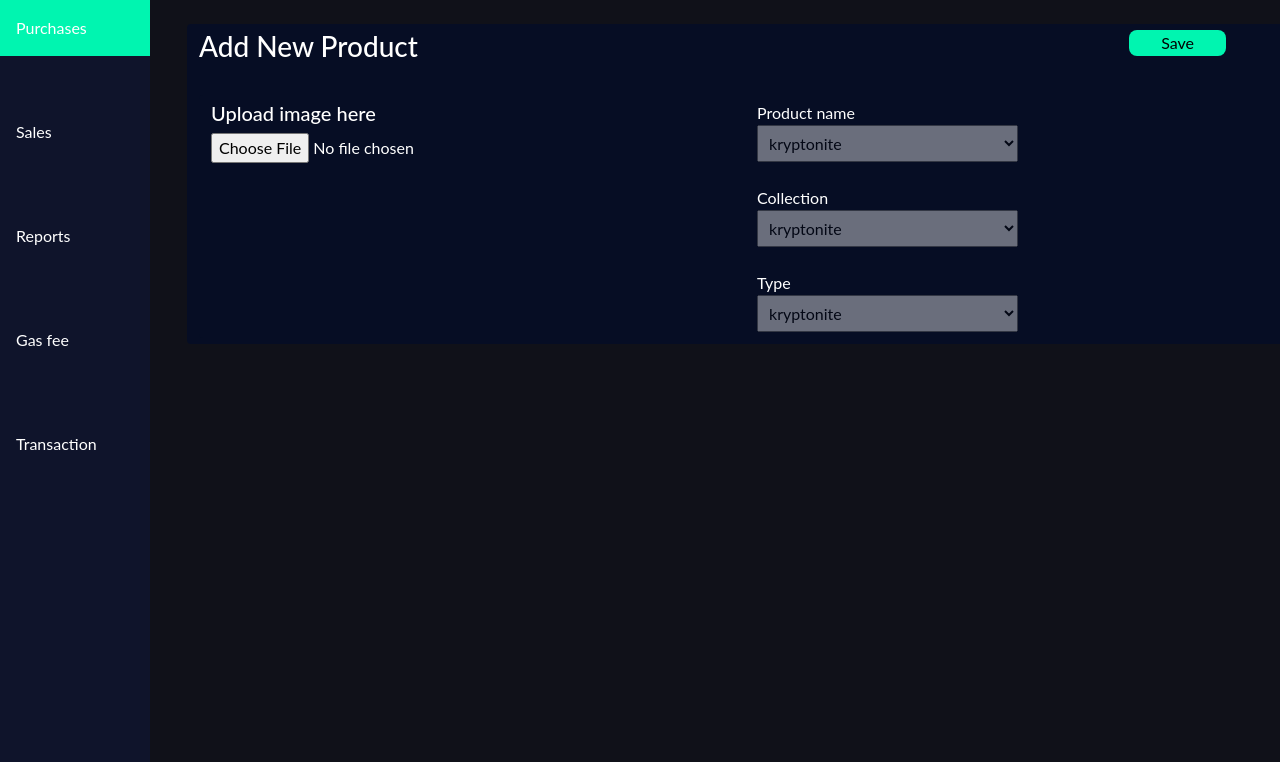
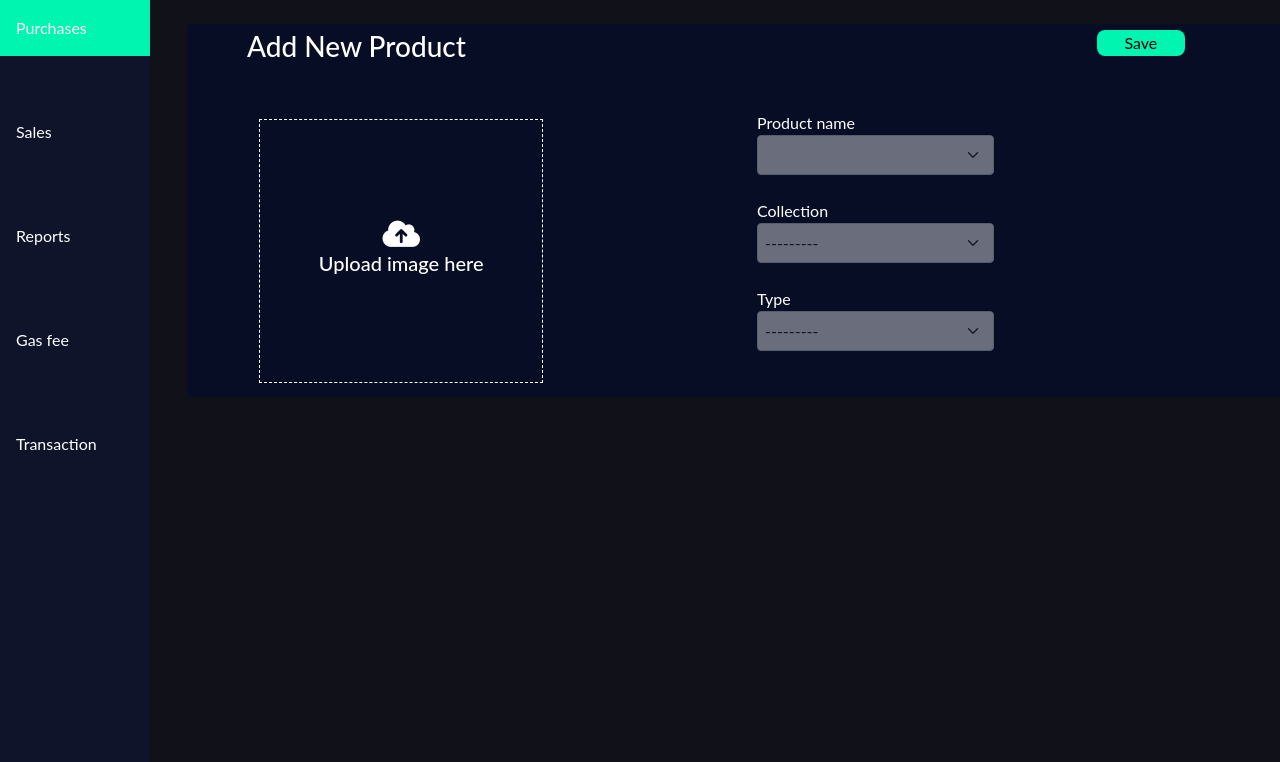
Before and after one commit to syedbilal28/recording-crypto-transactions, a Django app: template crypto/recorder/templates/add-product.html in a window 1280 px wide. Shown: the part 38-800 px from the top of the page. Run offline with Django 3.2, Linux system fonts and the light colour scheme; the template is opened without the code that fills it: values that come from a table or form of the project are taken from there, others are empty; tables that the repository leaves empty hold one stand-in row (values such as "Sample post"); some libraries are stand-ins or nearby versions.

Commit message:
added product creation

```diff
--- a/crypto/recorder/forms.py
+++ b/crypto/recorder/forms.py
@@ -16,7 +16,7 @@
     password=forms.CharField(max_length=100,widget=forms.PasswordInput(attrs={"placeholder":"Password","class":"form-control p-2"}))
 
 class ProductForm(ModelForm):
-    name=forms.CharField(max_length=100,widget=forms.TextInput(attrs={"class":"choice","id":"pname"}))
+    # name=forms.CharField(max_length=100,widget=forms.TextInput(attrs={"class":"choice","id":"pname"}))
     # collection=forms.CharField(max_length=50,widget=Select)
     class Meta:
         model=Product
--- a/crypto/recorder/templates/add-product.html
+++ b/crypto/recorder/templates/add-product.html
@@ -4,8 +4,10 @@
     <meta charset="UTF-8">
     <meta http-equiv="X-UA-Compatible" content="IE=edge">
     <meta name="viewport" content="width=device-width, initial-scale=1.0">
+    <script src="https://kit.fontawesome.com/dd623901d8.js" crossorigin="anonymous"></script>
     <link rel="stylesheet" href="https://cdn.jsdelivr.net/npm/bootstrap@5.0.1/dist/css/bootstrap.min.css" integrity="undefined" crossorigin="anonymous">
     <link rel="stylesheet" href="https://cdnjs.cloudflare.com/ajax/libs/font-awesome/4.7.0/css/font-awesome.min.css">
+    <script src="https://code.jquery.com/jquery-3.6.0.min.js" integrity="sha256-/xUj+3OJU5yExlq6GSYGSHk7tPXikynS7ogEvDej/m4=" crossorigin="anonymous"></script>
     <style>
         body {
           font-family: Arial;
@@ -122,8 +124,37 @@
     padding: 7px;
     opacity: 0.4;
   }
+  .file-upload-input{
+    display: none;
+  }
+  .file-upload-content{
+    border: 1px dashed white;
+    height: 100%;
+    max-width: 60%;
+    text-align: center;
+  }
+  .file-upload-content:hover{
+    cursor: pointer;
+  }
+  .image-upload-wrap{
+    height: 100%;
+    position: relative;
+  }
+/* #upload-text{
+  position: absolute;
+  top: 75%;
+  left: 23%;
 
-
+}*/
+.fas{
+  font-size: 30px;
+  /* position: absolute;
+  top: 65%;
+  left:28%; */
+}
+.file-upload-image{
+  max-width: 135%;
+}
     </style>
     <title>Add New Product</title>
 </head>
@@ -153,7 +184,7 @@
     <br>
     <div class="container">
       <form action="" class="form-control">
-          <div class="form-wrapper">
+          <div class="form-wrapper mx-5">
                 <div class="row">
                     <div class="col">
                         <h3>Add New Product</h3>
@@ -167,42 +198,52 @@
       </form>
       <br>
 
-            <form action="" class="form-control">
+            <form action="{% url 'Addproduct' %}" id="product-form" class="form-control py-3">
                 <div class="form-wrapper">
                     <div class="row">
                         <div class="col">
-                            <h5>Upload image here</h5>
+
                             <div class="image-upload-wrap">
+
                                 <input class="file-upload-input" type="file" onchange="readURL(this);" accept="image/*">
-                                <div class="file-upload-content">
-                                    <img class="file-upload-image" src="#" alt="">
+                                <div class="file-upload-content mr-5 my-2 d-flex flex-column align-items-center justify-content-center">
+                                    <div class="upload-option"><i class="fas fa-cloud-upload-alt"></i></div>
+                                    <div class="upload-option"><h5 id="upload-text">Upload image here</h5></div>
+                                    <!-- <img class="file-upload-image" src="#" alt=""> -->
+                                    {{ form.image }}
                                     <div class="image-tittle-wrap" ></div>
                                 </div>
                             </div>
                         </div>
                         <div class="col">
                             <label for="pname">Product name</label><br>
-                            <select class="choice" name="Product name" id="pname">
+                            <!-- <select class="choice form-select" name="Product name" id="pname">
                                 <option value="kryptonite">kryptonite</option>
                                 <option value="etherium">Etherium</option>
                                 <option value="dodge coin">Dodge Coin</option>
-                            </select><br>
+                            </select> -->
+                            {{ form.name }}
                             <br>
+
                             <div>
                                 <label for="pcollection">Collection</label><br>
-                                <select class="choice name="product collection" id="pcollection">
+                                <!-- <select class="choice form-select"name="product collection" id="pcollection">
                                     <option value="kryptonite">kryptonite</option>
                                     <option value="etherium">Etherium</option>
                                     <option value="dodge coin">Dodge Coin</option>
-                                </select><br>
-                            </div><br>
+                                </select> -->
+                                {{ form.collection }}
+                                <br>
+                            </div>
                             <div>
                                 <label for="ptype">Type</label><br>
-                                <select class="choice name="Product type" id="ptype">
+                                <!-- <select class="choice form-select"name="Product type" id="ptype">
                                     <option value="kryptonite">kryptonite</option>
                                     <option value="etherium">Etherium</option>
                                     <option value="dodge coin">Dodge Coin</option>
-                                </select><br>
+                                </select> -->
+                                {{ form.Type }}
+                                <br>
                             </div>
                         </div>
                     </div>
@@ -210,5 +251,38 @@
             </form>
         </div>
     </div>
+    <script>
+      $(".btn-1").on("click",function(){
+          $("#product-form").submit()
+      })
+      document.querySelector("#id_image").className="file-upload-input"
+      document.querySelector("#id_name").className="choice form-select"
+      document.querySelector("#id_collection").className="choice form-select"
+      document.querySelector("#id_Type").className="choice form-select"
+
+      $(".file-upload-content").on("click",function(){
+        $(".file-upload-input").trigger("click")
+      })
+    const inpFile= document.querySelector(".file-upload-input")
+    inpFile.addEventListener("change",function(){
+
+      const file = this.files[0]
+      console.log(file)
+      if (file) {
+        const reader=new FileReader()
+
+        reader.addEventListener("load",function(){
+          document.querySelector(".file-upload-image").setAttribute("src",this.result)
+          document.querySelector(".file-upload-input").setAttribute("value",file)
+          $(".upload-option").css("display","none")
+          $(".file-upload-content").css("border","none")
+        })
+        reader.readAsDataURL(file);
+
+
+      }
+
+    });
+    </script>
 </body>
 </html>
--- a/crypto/recorder/urls.py
+++ b/crypto/recorder/urls.py
@@ -3,5 +3,6 @@
 urlpatterns=[
     path("signup/",views.signup,name="Signup"),
     path("",views.Login,name="Login"),
-    path("purchase/",views.purchase,name="Purchase")
+    path("purchase/",views.purchase,name="Purchase"),
+    path('add-product/',views.AddProduct,name="Addproduct")
 ]
```
Also changed, not shown: crypto/recorder/views.py (+12 -1 lines).
